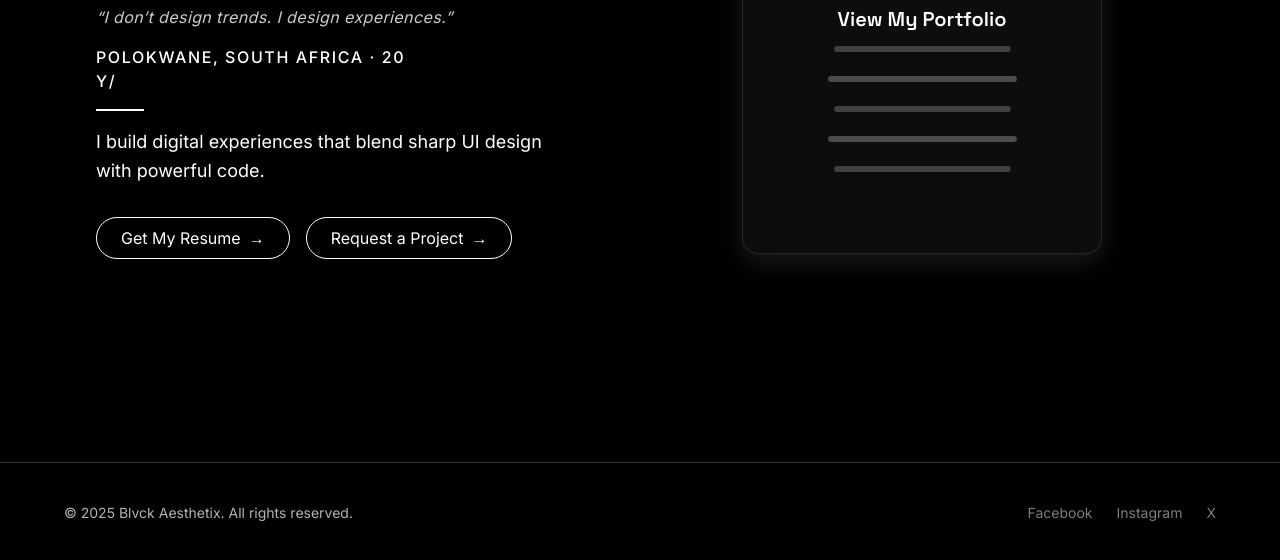
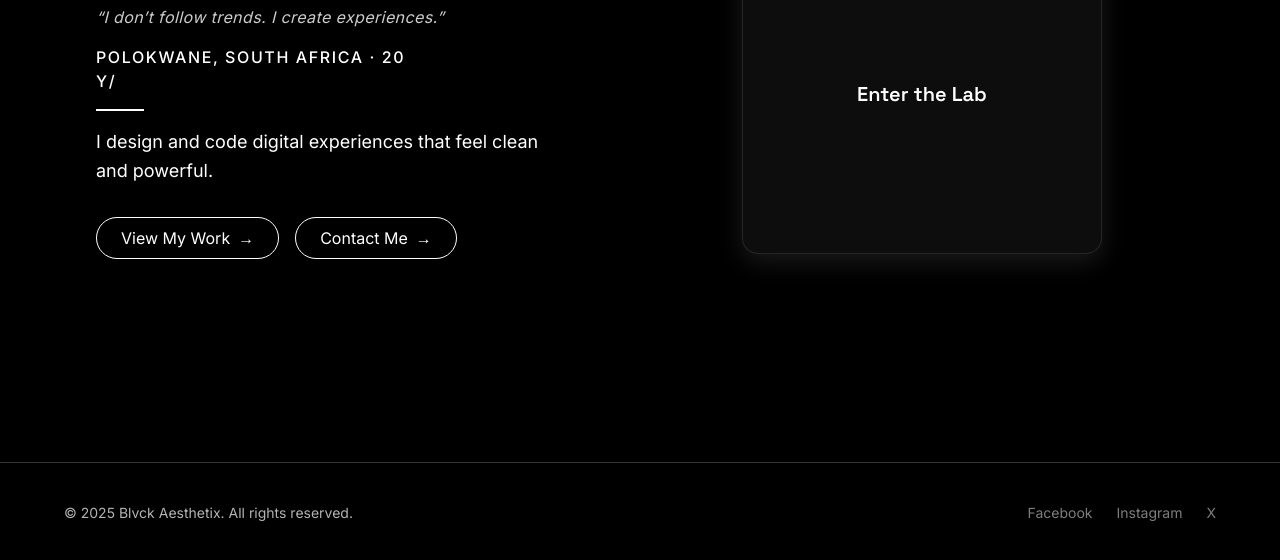
Before and after one commit to Timothy-mo/portfolio, a plain HTML site: page index.html in a window 1280 px wide. Shown: the part 338-898 px from the top of the page. Drawn offline with nearby package versions, Linux system fonts and the light colour scheme.

Commit message:
Update index.html

```diff
--- a/index.html
+++ b/index.html
@@ -226,7 +226,6 @@
     <nav class="flex flex-col gap-4 text-sm font-medium">
       <a href="index.html">Home</a>
       <a href="pages/portfolio.html">Portfolio</a>
-      <a href="pages/shop.html">Shop</a>
       <a href="pages/web.html">Web</a>
       <a href="pages/about.html">About</a>
       <a href="pages/collab.html">Collab</a>
@@ -240,32 +239,32 @@
         Hey, I’m <span>Timothy</span>.
       </h1>
       <p class="text-md italic opacity-80 max-w-md tracking-wide">
-        “I don’t design trends. I design experiences.”
+        “I don’t follow trends. I create experiences.”
       </p>
       <p id="dynamicLine" class="max-w-md uppercase tracking-wider"></p>
       <div class="w-12 h-[2px] bg-white my-4"></div>
       <p class="text-lg max-w-md leading-relaxed">
-        I build digital experiences that blend sharp UI design with powerful code.
+        I design and code digital experiences that feel clean and powerful.
       </p>
 
       <div class="flex flex-wrap gap-4 pt-4 relative z-20">
         <a href="pages/portfolio.html" class="group px-6 py-2 border rounded-full transition flex items-center gap-2 select-none">
-          Get My Resume <span class="transition-transform duration-300 inline-block">→</span>
+          View My Work <span class="transition-transform duration-300 inline-block">→</span>
         </a>
         <a href="pages/collab.html" class="group px-6 py-2 border rounded-full transition flex items-center gap-2 select-none">
-          Request a Project <span class="transition-transform duration-300 inline-block">→</span>
+          Contact Me <span class="transition-transform duration-300 inline-block">→</span>
         </a>
       </div>
     </section>
 
     <section class="flex flex-col items-center justify-center px-4 relative z-10">
-      <a href="pages/portfolio.html" class="portfolio-box" title="Click to view portfolio">
-        View My Portfolio
-        <div class="portfolio-line"></div>
-        <div class="portfolio-line"></div>
-        <div class="portfolio-line"></div>
-        <div class="portfolio-line"></div>
-        <div class="portfolio-line"></div>
+      <a href="pages/lab.html" class="portfolio-box" title="Click to view Lab">
+        Enter the Lab
+        <div class="lab-line"></div>
+        <div class="lab-line"></div>
+        <div class="lab-line"></div>
+        <div class="lab-line"></div>
+        <div class="lab-line"></div>
       </a>
     </section>
   </main>
```
